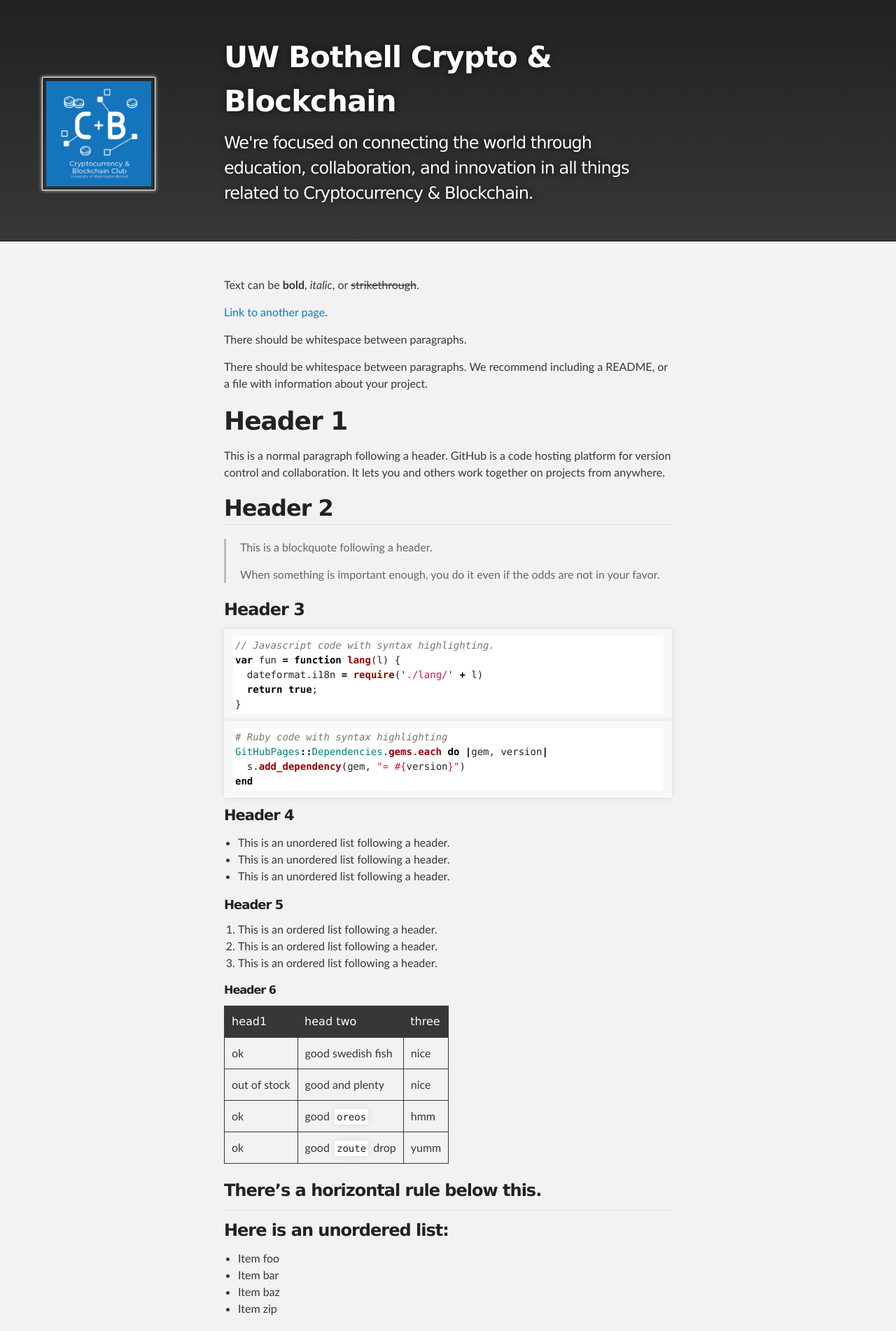
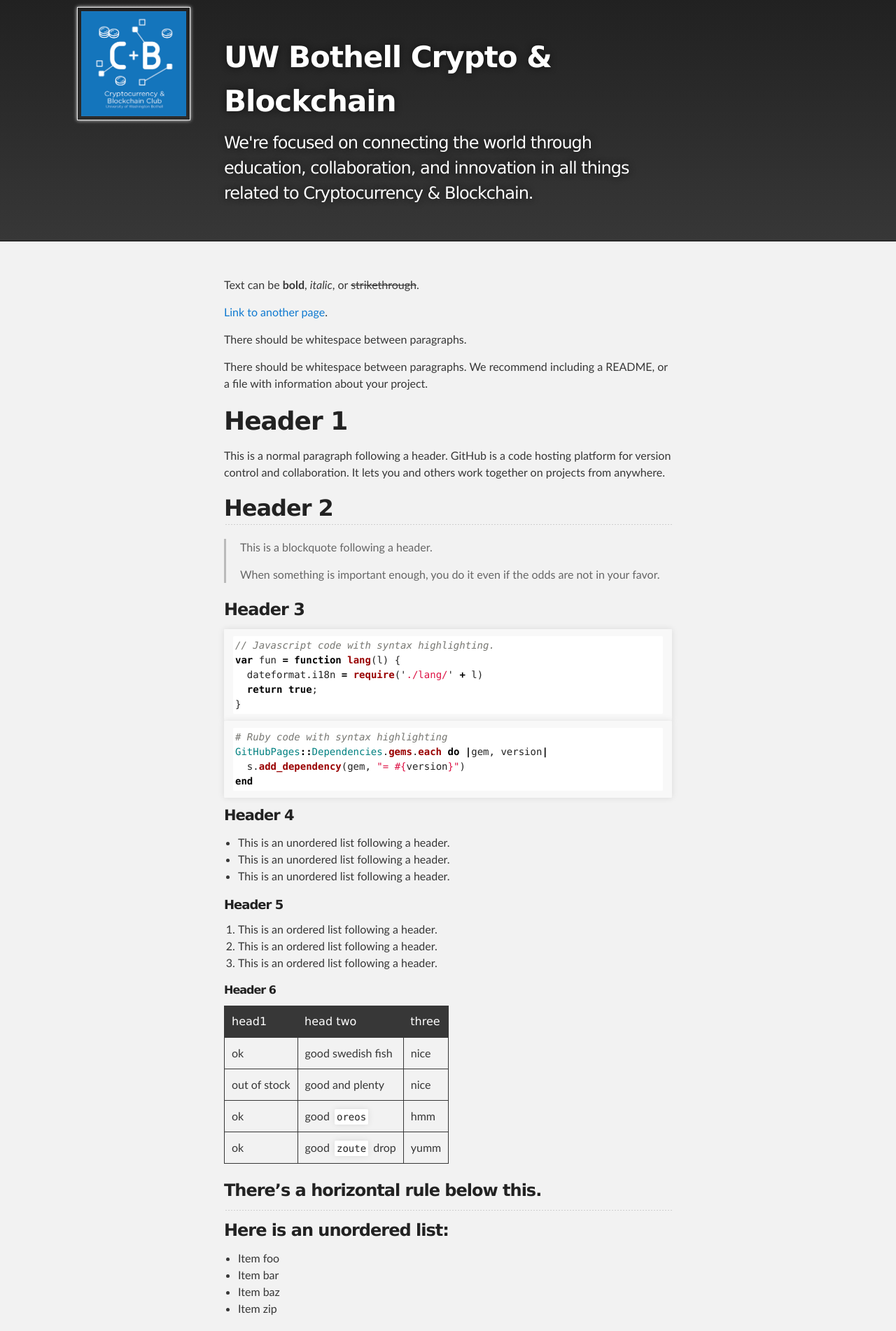
Before and after one commit to satrask/satrask-webtest-repo.github.io, a Jekyll site: the page built from index.md, in a window 1280 px wide. Shown: the top 1902 px of the page at 70% size. Built offline with Jekyll 4.4.1, drawn with Linux system fonts in a browser that asks for light colours.

Commit message:
Update jekyll-theme-slate.scss

```diff
--- a/_sass/jekyll-theme-slate.scss
+++ b/_sass/jekyll-theme-slate.scss
@@ -257,8 +257,8 @@ Full-Width Styles
 .banner
 {
   position: absolute;
-  top: 100px;
-  left: -250px;
+  top: 0px;
+  left: -200px;
   width: 150px;
   height: 150px;
 }
```
